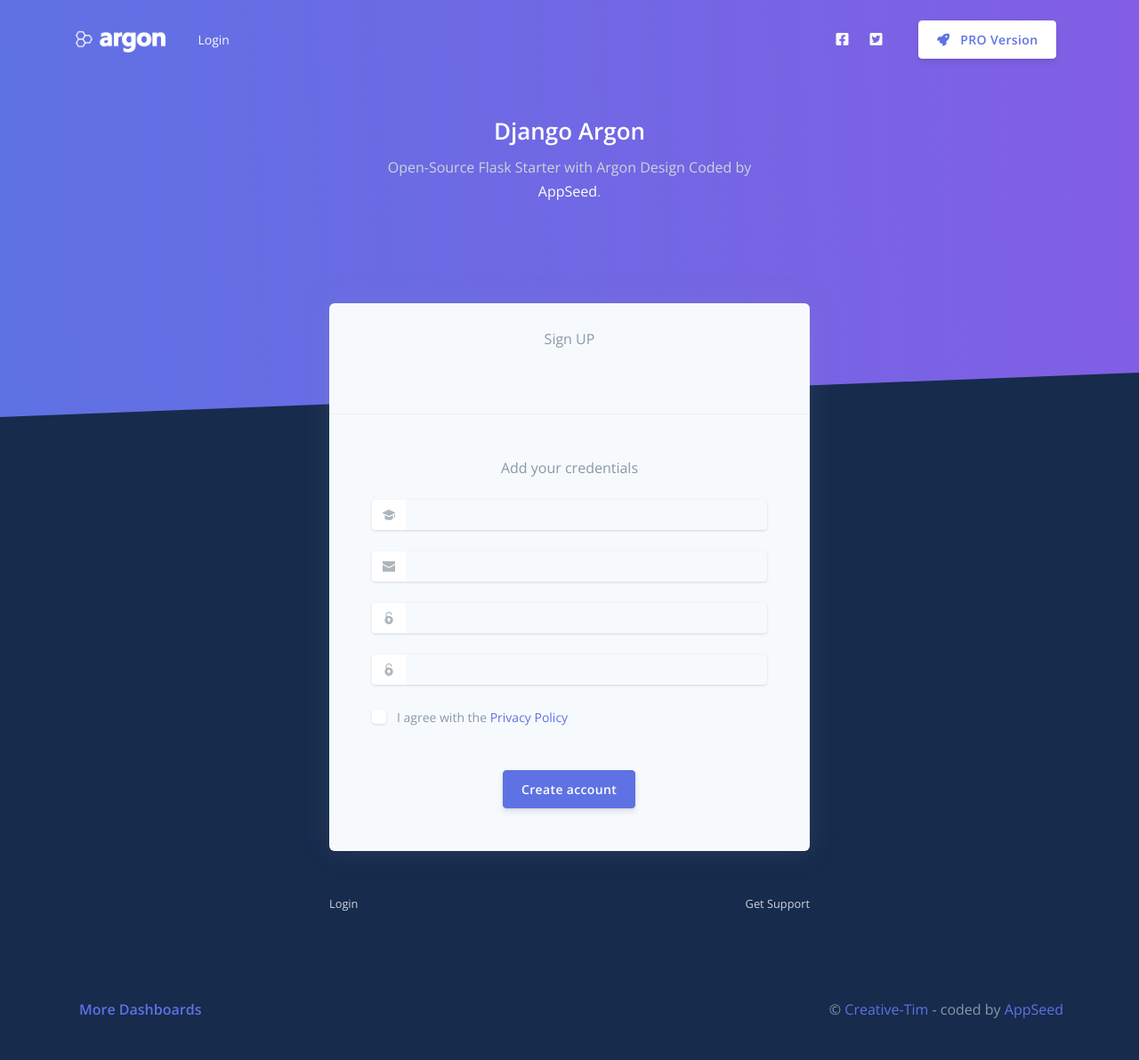
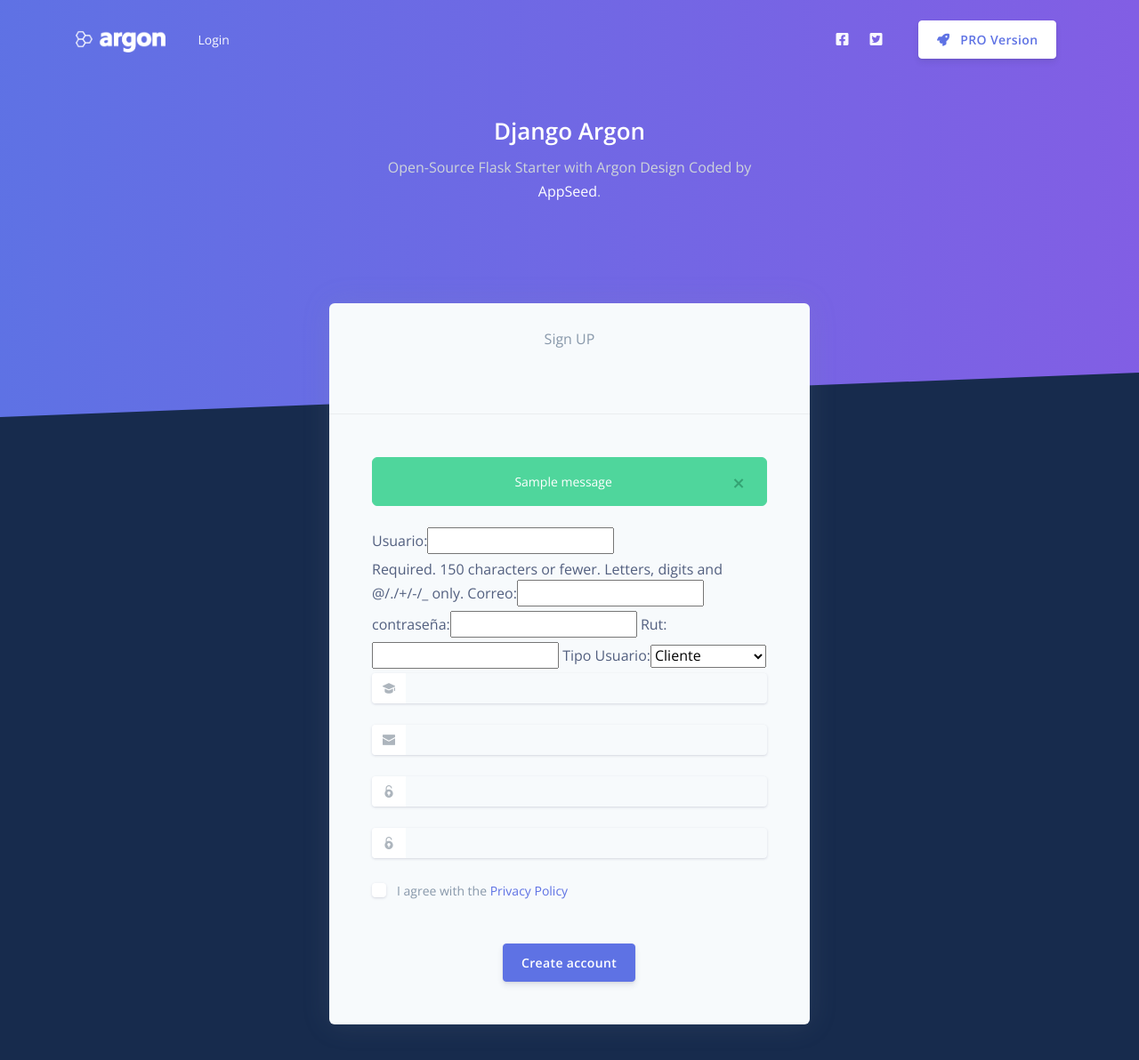
Before and after one commit to K4eru/SegurosWebsite, a Django app: page /register in a window 1280 px wide. Shown: the top 1192 px of the page at 89% size. Before the commit the page ends 1145 px from the top, so only its background shows below. Run offline with Django 3.2, Linux system fonts and the light colour scheme; tables that the repository leaves empty hold one stand-in row (values such as "Sample post"); one stand-in notice (Sample message) is shown; some libraries are stand-ins or nearby versions.

Commit message:
Registro funcional de usuarios

```diff
--- a/systemAuth/forms.py
+++ b/systemAuth/forms.py
@@ -1,9 +1,6 @@
-from django.contrib.auth.forms import UserCreationForm
 from django.contrib.auth.models import User
 from django import forms
 from .models import commonUserModel
-
-
 
 
 class userForm(forms.ModelForm):
@@ -16,26 +13,11 @@
         }
 
 class mainUserForm(forms.ModelForm):
-    username = forms.EmailInput()
     class Meta:
-        models = userForm
-        fields = ['username']
+        model = User
+        fields = ('username','email','password',)
         labels = {
-            'username': 'Correo',
+            'username': 'Usuario',
+            'email': 'Correo',
+            'password': 'contraseña', #poner widget de contrasena
         }
-    def init(self, args, **kwargs):
-        super(mainUserForm, self).init(args, **kwargs)
-
-
-
-
-
-#class UserLoginForm(AuthenticationForm):
-#    def __init__(self, *args, **kwargs):
-#        super(UserLoginForm, self).__init__(*args, **kwargs)
-
-#    username = forms.CharField(widget=forms.TextInput(
-#        attrs={'class': 'form-control', 'placeholder': 'Usuario', 'id': 'hello'}))
-
-#    password = forms.CharField(widget=forms.PasswordInput(
-#        attrs={'class': 'form-control', 'placeholder': 'Contrasena', }))
--- a/systemAuth/models.py
+++ b/systemAuth/models.py
@@ -1,13 +1,15 @@
 from django.db import models
 from django.contrib.auth.models import User
 
-#clienteTypes = ['Administrador', 'Cliente', 'Profesional' ]
+CLIENT_TYPES = ((0, 'Administrador' ),
+                (1, 'Cliente'),
+                (2 ,'Profesional' ))
 
 class commonUserModel(models.Model):
 
   user = models.OneToOneField(User, on_delete = models.CASCADE, related_name="extend")
-  userRut = models.TextField()
-  userType = models.TextField()
+  userRut = models.CharField(max_length=20)
+  userType = models.IntegerField(choices=CLIENT_TYPES, default=1)
 
   def __str__(self):
       return self.userRut
--- a/systemAuth/views.py
+++ b/systemAuth/views.py
@@ -2,7 +2,10 @@
 from django.shortcuts import  render, redirect
 from django.contrib.auth import login, authenticate
 from django.contrib import messages
-from . import forms
+from .forms import mainUserForm, userForm
+from . import models
+from django.contrib.auth.models import User
+
 
 def request_login(request):
 	if request.method == "POST":
@@ -22,5 +25,30 @@
 	form = forms.UserLoginForm()
 	return render(request=request, template_name="auth/login.html", context={"login_form":form})
 
+
 def register_user(request):
-	return render(request,'auth/register.html')
+	if request.method == "POST":
+		if "register" in request.POST:
+			mainForm = mainUserForm(request.POST)
+			form = userForm(request.POST)
+
+			if mainForm.is_valid() and form.is_valid():
+
+				user = User.objects.create_user(mainForm.cleaned_data['username'],mainForm.cleaned_data['email'],mainForm.cleaned_data['password'])
+				user.save()
+
+				userextended = models.commonUserModel(user = user, userRut = form.cleaned_data['userRut'], userType = form.cleaned_data['userType'])
+				userextended.save()
+
+				messages.success(request , "El usuario se creo exitosamente")
+
+				return redirect('signup')
+			else:
+				messages.error(request, "El usuario no se pudo crear")
+				return redirect('signup')
+
+	context = {}
+	context['mainForm'] = mainUserForm
+	context['form'] = userForm
+
+	return render(request, template_name='auth/register.html', context= context)
--- a/systemCore/templates/auth/register.html
+++ b/systemCore/templates/auth/register.html
@@ -22,21 +22,28 @@
             <div class="card-body px-lg-5 py-lg-5">
               <div class="text-center text-muted mb-4">
 
-                {% if msg %}
-                  <small>{{ msg | safe }}</small>
-                {% else %}
-                  Add your credentials
-                {% endif %}
+                {% for message in messages %}
+                    <div class="alert alert-{{ message.tags }}">
+                        <a class="close" href="#" data-dismiss="alert">×</a>
+                        {{ message }}
+                    </div>
+                {% endfor %}
 
               </div>
 
               {% if not success %}
 
-                <form method="POST">
+                <form method="POST" >
 
                   {% csrf_token %}
 
+
+
                   <div class="form-group">
+                    {{ mainForm }}
+
+                    {{ form }}
+
                     <div class="input-group input-group-alternative mb-3">
                       <div class="input-group-prepend">
                         <span class="input-group-text"><i class="ni ni-hat-3"></i></span>
@@ -87,7 +94,7 @@
                     </div>
                   </div>
                   <div class="text-center">
-                    <button type="submit" class="btn btn-primary mt-4">Create account</button>
+                    <button type="submit" class="btn btn-primary mt-4" name="register">Create account</button>
                   </div>
                 </form>
 
```
